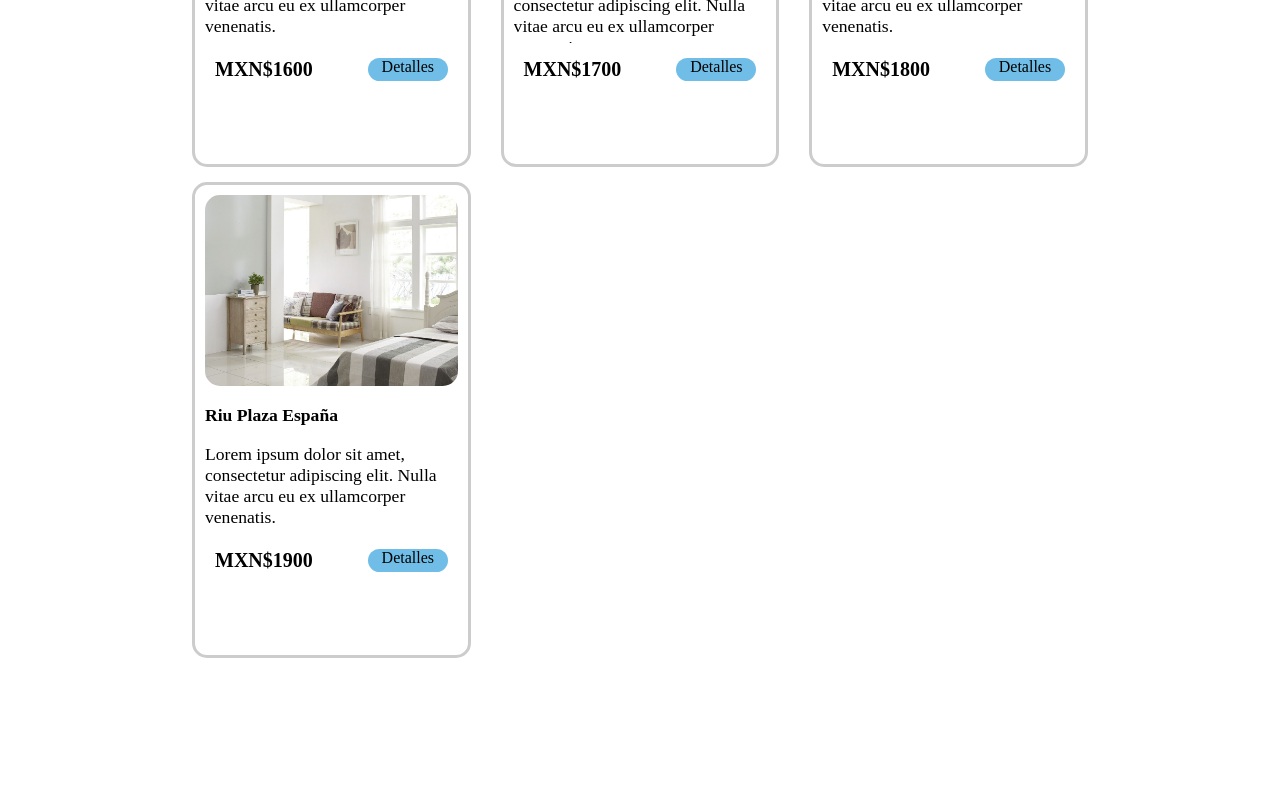
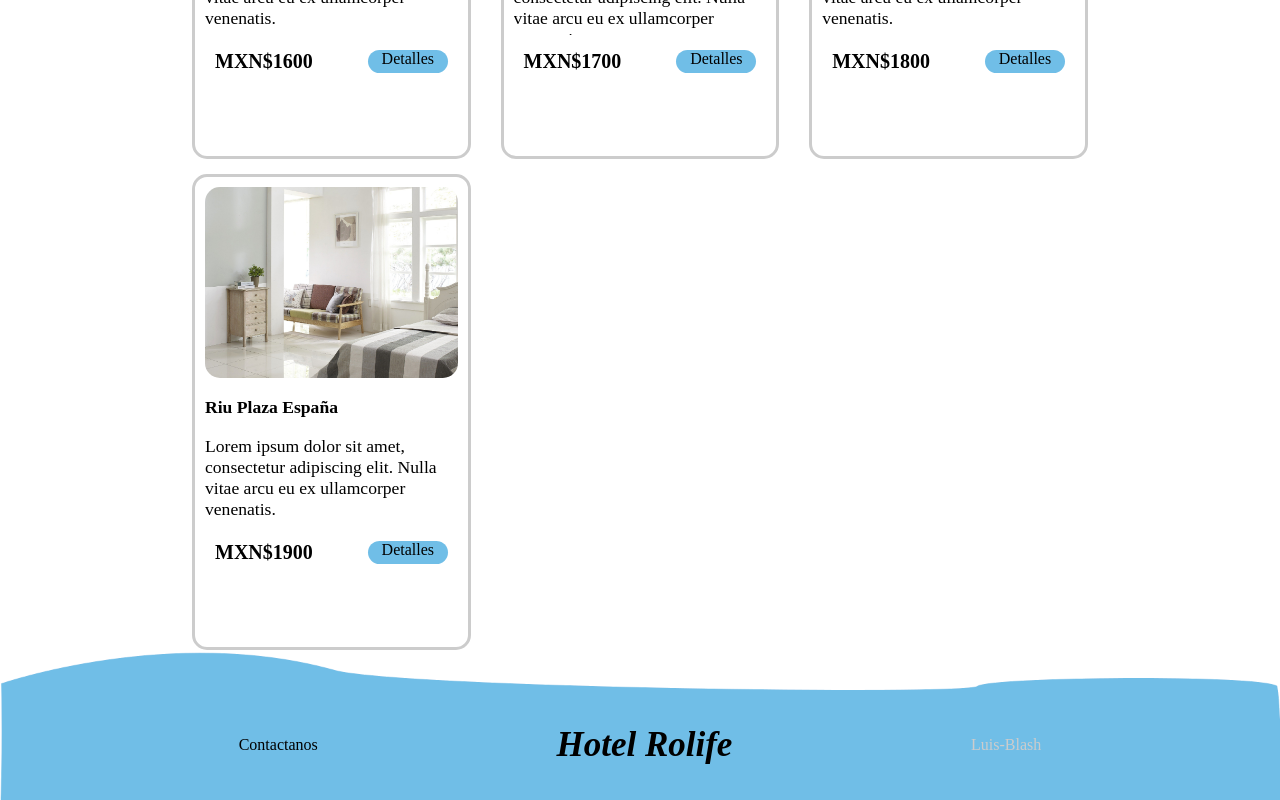
Before and after one commit to Luis-Blash/hotel-react, a React (Create React App) app: page /hotel in a window 1280 px wide. Shown: the part 983-1783 px from the top of the page. Before the commit the page ends 1641 px from the top, so only its background shows below. Built offline with nearby package versions, Linux system fonts and the light colour scheme.

Commit message:
Footer agregado a Pagina principal Tambien se arreglo detalles de header, footer y container de css para pode mantener el footer abajo

```diff
--- /dev/null
+++ b/src/components/Footer.js
@@ -0,0 +1,21 @@
+import React from 'react';
+import { Link } from 'react-router-dom';
+import './style/Footer.css';
+
+class Footer extends React.Component{
+    render(){
+        return(
+            <React.Fragment>
+                <footer>
+                    <div className="footer-text">
+                        <Link to="">Contactanos</Link>
+                        <h2>Hotel Rolife</h2>
+                        <a href="htpps://twitter/luisblash3">Luis-Blash</a>
+                    </div>
+                </footer>
+            </React.Fragment>
+        );
+    }
+}
+
+export default Footer;
--- /dev/null
+++ b/src/components/style/Footer.css
@@ -0,0 +1,27 @@
+footer{
+    background-image: url('../../images/Footer.png');
+    background-size: cover;
+    display: flex;
+    align-items: center;
+}
+
+.footer-text{
+    width: 100%;
+    display: flex;
+    justify-content: space-evenly;
+    align-items: center;
+    margin-top: 40px;
+}
+
+.footer-text h2{
+    font-style: italic;
+    font-size: 35px;
+}
+
+.footer-text a{
+    color: black;
+}
+
+.footer-text a:last-child{
+    color: #ccc;
+}
--- a/src/components/style/Navbar.css
+++ b/src/components/style/Navbar.css
@@ -1,8 +1,5 @@
-header{
-
-}
-
 .header-barra{
+    margin-top: 5px;
     padding: 0 35px;
     display: flex;
     justify-content: space-between;
@@ -38,6 +35,7 @@ header{
 
 
 .barra{
+    margin-top: 8px;
     height: 8px;
     border-radius: 8px;
     box-shadow: 0px 5px 13px 0px;
--- a/src/global.css
+++ b/src/global.css
@@ -12,9 +12,19 @@ ul{
     padding: 0;
 }
 
+header{
+    height: 95px;
+}
+
+footer{
+    height: 150px;
+}
+
+.container{
+    min-height: calc(100vh - 95px - 140px);
+}
 .container{
     margin: 0 auto;
-    margin-top: 45px;
     width: 70%;
 }
 
--- a/src/pages/PrincipalPage.js
+++ b/src/pages/PrincipalPage.js
@@ -1,6 +1,7 @@
 import React from 'react';
 import Navbar from '../components/Navbar';
 import BrowserSearch from '../components/BrowserSearch';
+import Footer from '../components/Footer'
 
 // componetes clases
 class Principal extends React.Component{
@@ -11,6 +12,7 @@ class Principal extends React.Component{
                 <div className="container">
                     <BrowserSearch/>
                 </div>
+                <Footer/>
             </React.Fragment>
         );
     }
```
Also changed, not shown: src/images/Footer.png (added).
